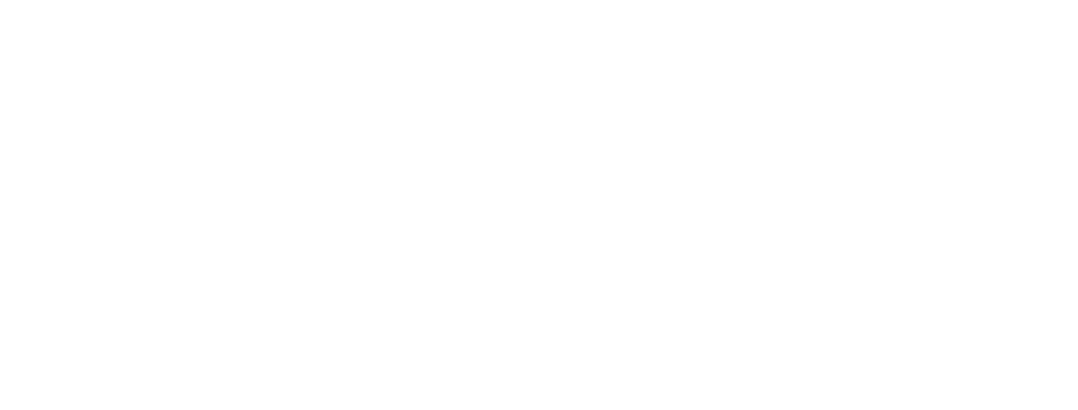
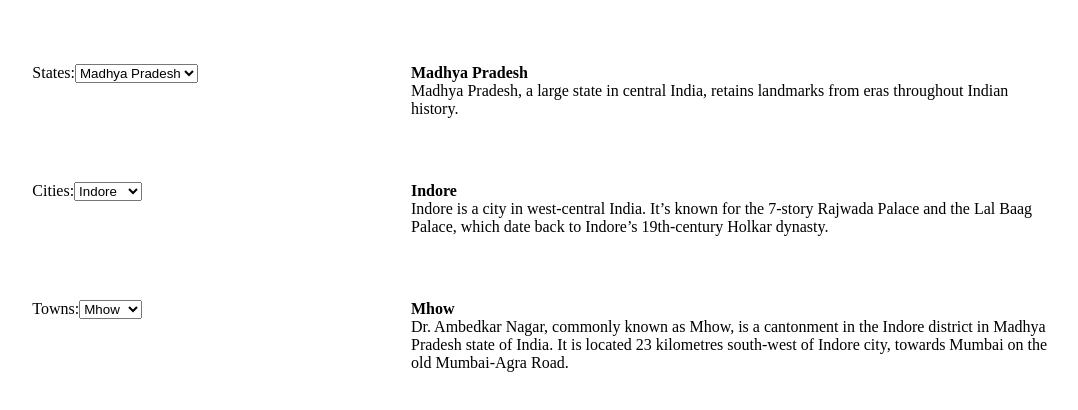
Before and after one commit to shinigami-git/React-will-you-be-my-valentine---Dropdown, a React app: page / in a window 1280 px wide. Shown: the whole page, without its empty margins (37-1115 px from the left). Built offline with nearby package versions, Linux system fonts and the light colour scheme.

Commit message:
added functionalities

```diff
--- a/src/components/App.js
+++ b/src/components/App.js
@@ -1,152 +1,254 @@
-import React, { useState,useReducer } from "react";
+import React, { useState, useReducer } from "react";
 import "./../styles/App.css";
+import City from "./City/City";
+import Landmark from "./Landmark/Landmark";
+import State from "./State/State";
 
+const states = [
+  {
+    name: "Madhya Pradesh",
+    description:
+      "Madhya Pradesh, a large state in central India, retains landmarks from eras throughout Indian history.",
+    city: [
+      {
+        name: "Indore",
+        description:
+          "Indore is a city in west-central India. It’s known for the 7-story Rajwada Palace and the Lal Baag Palace, which date back to Indore’s 19th-century Holkar dynasty.",
+        landmarks: [
+          {
+            name: "Mhow",
+            description:
+              "Dr. Ambedkar Nagar, commonly known as Mhow, is a cantonment in the Indore district in Madhya Pradesh state of India. It is located 23 kilometres south-west of Indore city, towards Mumbai on the old Mumbai-Agra Road.",
+          },
+          {
+            name: "Dewas",
+            description:
+              "Dewas is a city in the Malwa region of the Indian state of Madhya Pradesh. The municipality was formerly the seat of two princely states during the British Raj, Dewas Junior state and Dewas Senior state, ruled by the Puar clan of Maratha.",
+          },
+        ],
+      },
+      {
+        name: "Bhopal",
+        description:
+          "DBhopal is a city in the central Indian state of Madhya Pradesh. It's one of India’s greenest city. There are two main lakes, the Upper Lake and the Lower Lake.",
+        landmarks: [
+          {
+            name: "MANIT",
+            description:
+              "Maulana Azad National Institute of Technology Bhopal is a public technical university located in Bhopal, Madhya Pradesh, India. It is part of a group of publicly funded institutions in India known as National Institutes of Technology. ",
+          },
+          {
+            name: "Berasia",
+            description:
+              "Berasia is a landmark and a nagar palika in Bhopal district in the state of Madhya Pradesh, India. ",
+          },
+        ],
+      },
+      {
+        name: "Gwalior",
+        description:
+          "Gwalior is a city in the central Indian state of Madhya Pradesh. It's known for its palaces and temples, including the Sas Bahu Ka Mandir intricately carved Hindu temple. ",
+        landmarks: [
+          {
+            name: "Ajaypur",
+            description: "Little less known city Ajaypur.",
+          },
+        ],
+      },
+    ],
+  },
+  {
+    name: "Jharkhand",
+    description:
+      "Jharkhand is a state in eastern India. It's known for its waterfalls, the elegant Jain temples of Parasnath Hill and the elephants and tigers of Betla National Park.",
+    city: [
+      {
+        name: "Dhanbad",
+        description:
+          "Dhanbad is the second-most populated city in the Indian state of Jharkhand. It ranks as the 33rd largest city in India and is the 42nd largest million-plus urban agglomeration in India. It is the 96th fastest growing urban area of the world by the City Mayors Foundation.",
+        landmarks: [
+          {
+            name: "IIT(ISM) Dhanbad",
+            description:
+              "Indian Institute of Technology (Indian School of Mines) Dhanbad is a public technical and research university located in Dhanbad, India. It is an Institute of National Importance. IIT has 18 academic departments covering Engineering,",
+          },
+          {
+            name: "Hirapur",
+            description:
+              "Hirapur is a census landmark in Balaghat district in the Indian state of Madhya Pradesh.",
+          },
+        ],
+      },
+      {
+        name: "Wasseypur",
+        description:
+          "Wasseypur is a neighbourhood in the city of Dhanbad in Dhanbad Sadar subdivision of Dhanbad district in the state of Jharkhand in India. ",
+        landmarks: [
+          {
+            name: "Pandey muhalla",
+            description:
+              "Located behind the dhanbad junction is must visit place.",
+          },
+          {
+            name: "MPI Hall",
+            description: "Space for everyone",
+          },
+        ],
+      },
+      {
+        name: "Hazaribagh",
+        description:
+          "Hazaribagh is a city and a municipal corporation in Hazaribagh district in the Indian state of Jharkhand. It is the divisional headquarters of North Chotanagpur division.",
+        landmarks: [
+          {
+            name: "Shaheed Nirmal Mahto Park",
+            description: "Famous for its giant dinosaur structure",
+          },
+          {
+            name: "Gandhi Maidan",
+            description: "Ideal for conduction major events",
+          },
+        ],
+      },
+    ],
+  },
+  {
+    name: "Assam",
+    description:
+      "Assam is a state in northeastern India known for its wildlife, archeological sites and tea plantations. ",
+    city: [
+      {
+        name: "Guwhati",
+        description:
+          "Guwahati is a sprawling city beside the Brahmaputra River in the northeast Indian state of Assam. It’s known for holy sites like the hilltop Kamakhya Temple,",
+        landmarks: [
+          {
+            name: "Ganesh Guri",
+            description: "Famous because of PVR city center.",
+          },
+          {
+            name: "Kalyani Nagar",
+            description: "located near famous Lakshmi Nagar",
+          },
+        ],
+      },
+      {
+        name: "dimapur",
+        description:
+          "Dimapur is a city in Nagaland, India. It is the most populous city of Nagaland and also the most densely populated city in the state with an estimated population of about 250,000.",
+        landmarks: [
+          {
+            name: "City Tower",
+            description: "Giant Tower standing by the road since history.",
+          },
+          {
+            name: "Sunday Market",
+            description: "Famous for its weekend Sale on all items.",
+          },
+        ],
+      },
+      {
+        name: "Tezpur",
+        description:
+          "Tezpur is a landmark and urban agglomeration in Sonitpur district, Assam state, India. Tezpur is located on the banks of the river Brahmaputra, 175 kilometres northeast of Guwahati, and is the largest of the north bank landmarks with a population exceeding 100,000 as per Metropolitan Census 2011.",
+        landmarks: [
+          {
+            name: "Bamuni Hills",
+            description: "Best location for photoshoots",
+          },
+          {
+            name: "Bhujkhowa Bazar",
+            description: "Central Market for Tezpur",
+          },
+        ],
+      },
+    ],
+  },
+  {
+    name: "Bihar",
+    description:
+      "Bihar is a state in East India, bordering Nepal. It is divided by the River Ganges, which floods its fertile plains. Important Buddhist pilgrimage sites include the Bodhi Tree in Bodhgaya's Mahabodhi Temple, under which the Buddha allegedly meditated.",
+    city: [
+      {
+        name: "Patna",
+        description:
+          "Patna is an ancient city that sprawls along the south bank of the Ganges River in Bihar, northeast India.",
+        landmarks: [
+          {
+            name: "Sonpur",
+            description:
+              "Sonpur is a city and sub-division in the Indian state of Bihar, situated on the banks of the River Gandak and Ganges River in the Saran District.",
+          },
+          {
+            name: "Maner",
+            description:
+              "Maner also spelled Maner or Maner Sharif, is a satellite landmark in Patna Metropolitan Region, in the Patna district in the Indian state of Bihar. Maner Sharif lies 24 km west of Patna the capital of Bihar on National Highway 30.",
+          },
+        ],
+      },
+      {
+        name: "Gaya",
+        description:
+          "Gaya is a holy city beside the Falgu River, in the northeast Indian state of Bihar. It’s known for 18th-century Vishnupad Mandir, a riverside temple with an octagonal shrine. Close by, ancient Mangla Gauri Temple is set on a hilltop. ",
+        landmarks: [
+          {
+            name: "Bakraur",
+            description:
+              "Bakraur, sometimes called Bakrour, is a village located slightly east of Bodh Gaya in the state of Bihar, India. It lies directly across the Phalgu River from the landmark of Bodh Gaya, where Gautama Buddha is said to have attained enlightenment.",
+          },
+          {
+            name: "Barachatti",
+            description:
+              "Barachatti is a block in the Gaya district of Bihar, India. Barachatti contains 141 villages and 13 gram panchayat. Sarwan bazar is the biggest and Nimi is the smallest village of Barachatti. The total population in Barachatti sub-district is 142,534 according to the census during 2011 by Indian Government.",
+          },
+        ],
+      },
+      {
+        name: "Darbhanga",
+        description:
+          "Darbhanga is a city and Municipal Corporation in the Indian state of Bihar. It is the 6th largest city of Bihar, only after Patna, Gaya, Bhagalpur, Muzaffarpur and Purnea. It is the headquarters of Darbhanga district and Darbhanga division and was the seat of the Raj Darbhanga and capital of the Mithila region.",
+        landmarks: [
+          {
+            name: "Singhwara",
+            description: "Famous for its Groundnut Market",
+          },
+          {
+            name: "Jale",
+            description: "Famous for its roasted seads market.",
+          },
+        ],
+      },
+    ],
+  },
+];
 
-const states = [{
-	name : "Madhya Pradesh",
-	description:"Madhya Pradesh, a large state in central India, retains landmarks from eras throughout Indian history.",
-	city :[{
-		name : "Indore",
-		description:"Indore is a city in west-central India. It’s known for the 7-story Rajwada Palace and the Lal Baag Palace, which date back to Indore’s 19th-century Holkar dynasty.",
-		landmarks :[{
-			name : "Mhow",
-			description:"Dr. Ambedkar Nagar, commonly known as Mhow, is a cantonment in the Indore district in Madhya Pradesh state of India. It is located 23 kilometres south-west of Indore city, towards Mumbai on the old Mumbai-Agra Road.",
-		},{
-			name : "Dewas",
-			description:"Dewas is a city in the Malwa region of the Indian state of Madhya Pradesh. The municipality was formerly the seat of two princely states during the British Raj, Dewas Junior state and Dewas Senior state, ruled by the Puar clan of Maratha.",
-		}]
-	},{
-		name : "Bhopal",
-		description:"DBhopal is a city in the central Indian state of Madhya Pradesh. It's one of India’s greenest city. There are two main lakes, the Upper Lake and the Lower Lake.",
-		landmarks :[{
-			name : "MANIT",
-			description:"Maulana Azad National Institute of Technology Bhopal is a public technical university located in Bhopal, Madhya Pradesh, India. It is part of a group of publicly funded institutions in India known as National Institutes of Technology. ",
-		},{
-			name: "Berasia",
-			description:"Berasia is a landmark and a nagar palika in Bhopal district in the state of Madhya Pradesh, India. ",
-		}]
-	},{
-		name : "Gwalior",
-		description:"Gwalior is a city in the central Indian state of Madhya Pradesh. It's known for its palaces and temples, including the Sas Bahu Ka Mandir intricately carved Hindu temple. ",
-		landmarks :[{
-			name : "Ajaypur",
-			description:"Little less known city Ajaypur.",
-		}]
-	}]
-},{
-	name : "Jharkhand",
-	description:"Jharkhand is a state in eastern India. It's known for its waterfalls, the elegant Jain temples of Parasnath Hill and the elephants and tigers of Betla National Park.",
-	city :[{
-		name : "Dhanbad",
-		description:"Dhanbad is the second-most populated city in the Indian state of Jharkhand. It ranks as the 33rd largest city in India and is the 42nd largest million-plus urban agglomeration in India. It is the 96th fastest growing urban area of the world by the City Mayors Foundation.",
-		landmarks :[{
-			name : "IIT(ISM) Dhanbad",
-			description:"Indian Institute of Technology (Indian School of Mines) Dhanbad is a public technical and research university located in Dhanbad, India. It is an Institute of National Importance. IIT has 18 academic departments covering Engineering,",
-		},{
-			name : "Hirapur",
-			description:"Hirapur is a census landmark in Balaghat district in the Indian state of Madhya Pradesh.",
-		}]
-	},{
-		name : "Wasseypur",
-		description:"Wasseypur is a neighbourhood in the city of Dhanbad in Dhanbad Sadar subdivision of Dhanbad district in the state of Jharkhand in India. ",
-		landmarks :[{
-			name : "Pandey muhalla",
-			description:"Located behind the dhanbad junction is must visit place.",
-		},{
-			name : "MPI Hall",
-			description:"Space for everyone",
-		}]
-	},{
-		name : "Hazaribagh",
-		description:"Hazaribagh is a city and a municipal corporation in Hazaribagh district in the Indian state of Jharkhand. It is the divisional headquarters of North Chotanagpur division.",
-		landmarks :[{
-			name : "Shaheed Nirmal Mahto Park",
-			description:"Famous for its giant dinosaur structure",
-		},{
-			name : "Gandhi Maidan",
-			description:"Ideal for conduction major events",
-		}]
-	}]
-},{
-	name : "Assam",
-	description:"Assam is a state in northeastern India known for its wildlife, archeological sites and tea plantations. ",
-	city :[{
-		name : "Guwhati",
-		description:"Guwahati is a sprawling city beside the Brahmaputra River in the northeast Indian state of Assam. It’s known for holy sites like the hilltop Kamakhya Temple,",
-		landmarks :[{
-			name : "Ganesh Guri",
-			description:"Famous because of PVR city center.",
-		},{
-			name : "Kalyani Nagar",
-			description:"located near famous Lakshmi Nagar",
-		}]
-	},{
-		name : "dimapur",
-		description:"Dimapur is a city in Nagaland, India. It is the most populous city of Nagaland and also the most densely populated city in the state with an estimated population of about 250,000.",
-		landmarks :[{
-			name : "City Tower",
-			description:"Giant Tower standing by the road since history.",
-		},{
-			name : "Sunday Market",
-			description:"Famous for its weekend Sale on all items.",
-		}]
-	},{
-		name : "Tezpur",
-		description:"Tezpur is a landmark and urban agglomeration in Sonitpur district, Assam state, India. Tezpur is located on the banks of the river Brahmaputra, 175 kilometres northeast of Guwahati, and is the largest of the north bank landmarks with a population exceeding 100,000 as per Metropolitan Census 2011.",
-		landmarks :[{
-			name : "Bamuni Hills",
-			description:"Best location for photoshoots",
-		},{
-			name : "Bhujkhowa Bazar",
-			description:"Central Market for Tezpur",
-		}]
-	}]
-},{
-	name : "Bihar",
-	description:"Bihar is a state in East India, bordering Nepal. It is divided by the River Ganges, which floods its fertile plains. Important Buddhist pilgrimage sites include the Bodhi Tree in Bodhgaya's Mahabodhi Temple, under which the Buddha allegedly meditated.",
-	city :[{
-		name : "Patna",
-		description:"Patna is an ancient city that sprawls along the south bank of the Ganges River in Bihar, northeast India.",
-		landmarks :[{
-			name : "Sonpur",
-			description:"Sonpur is a city and sub-division in the Indian state of Bihar, situated on the banks of the River Gandak and Ganges River in the Saran District.",
-		},{
-			name : "Maner",
-			description:"Maner also spelled Maner or Maner Sharif, is a satellite landmark in Patna Metropolitan Region, in the Patna district in the Indian state of Bihar. Maner Sharif lies 24 km west of Patna the capital of Bihar on National Highway 30.",
-		}]
-	},{
-		name : "Gaya",
-		description:"Gaya is a holy city beside the Falgu River, in the northeast Indian state of Bihar. It’s known for 18th-century Vishnupad Mandir, a riverside temple with an octagonal shrine. Close by, ancient Mangla Gauri Temple is set on a hilltop. ",
-		landmarks :[{
-			name : "Bakraur",
-			description:"Bakraur, sometimes called Bakrour, is a village located slightly east of Bodh Gaya in the state of Bihar, India. It lies directly across the Phalgu River from the landmark of Bodh Gaya, where Gautama Buddha is said to have attained enlightenment.",
-		},{
-			name : "Barachatti",
-			description:"Barachatti is a block in the Gaya district of Bihar, India. Barachatti contains 141 villages and 13 gram panchayat. Sarwan bazar is the biggest and Nimi is the smallest village of Barachatti. The total population in Barachatti sub-district is 142,534 according to the census during 2011 by Indian Government.",
-		}]
-	},{
-		name : "Darbhanga",
-		description:"Darbhanga is a city and Municipal Corporation in the Indian state of Bihar. It is the 6th largest city of Bihar, only after Patna, Gaya, Bhagalpur, Muzaffarpur and Purnea. It is the headquarters of Darbhanga district and Darbhanga division and was the seat of the Raj Darbhanga and capital of the Mithila region.",
-		landmarks :[{
-			name : "Singhwara",
-			description:"Famous for its Groundnut Market",
-		},{
-			name : "Jale",
-			description:"Famous for its roasted seads market.",
-		}]
-	}]
-}];
-
-
-function App()
-{
-	// Do not alter/remove main div
-	return (
-	<div id="main">
-
-	</div>
-	);
+function App() {
+  const [selectedState, setSelectedState] = useState(0);
+  const [selectedCity, setSelectedCity] = useState(0);
+  const [selectedLandmark, setSelectedLandmark] = useState(0);
+  // Do not alter/remove main div
+  return (
+    <div id="main">
+      <State
+        states={states}
+        selectedState={selectedState}
+        setSelectedState={setSelectedState}
+      />
+      <City
+        states={states}
+        selectedState={selectedState}
+        selectedCity={selectedCity}
+        setSelectedCity={setSelectedCity}
+      />
+      <Landmark
+        states={states}
+        selectedState={selectedState}
+        selectedCity={selectedCity}
+        selectedLandmark={selectedLandmark}
+        setSelectedLandmark={setSelectedLandmark}
+      />
+    </div>
+  );
 }
 
-
 export default App;
--- /dev/null
+++ b/src/components/City/City.js
@@ -0,0 +1,33 @@
+import React from 'react'
+
+const City = ({states,selectedCity,setSelectedCity,selectedState}) => {
+    const handleCitySelect =(event) => {
+        setSelectedCity(event.target.value);
+    };
+    return (
+        <div className="container">
+      <div className="display-option">
+        <label htmlFor="city">Cities:</label>
+        <select id="city" value={selectedCity} onChange={handleCitySelect}>
+          {states[selectedState].city.map((item, itemIndex) => {
+            return (
+              <option key={itemIndex} value={itemIndex}>
+                {item.name}
+              </option>
+            );
+          })}
+        </select>
+
+      </div>
+      <div className="display-info">
+      <div id="city-name" style={{fontWeight:"bold"}}>{states[selectedState].city[selectedCity].name}</div>
+        <div id="city-description">
+          {states[selectedState].city[selectedCity].description}
+        </div>
+      </div>
+      <br />
+    </div>
+    )
+}
+
+export default City
--- /dev/null
+++ b/src/components/Landmark/Landmark.js
@@ -0,0 +1,33 @@
+import React from 'react'
+
+const Landmark = ({states,selectedState,selectedCity,selectedLandmark,setSelectedLandmark}) => {
+    const handleLandmarkSelect = (event) => {
+        setSelectedLandmark(event.target.value);
+    };
+    return (
+        <div className="container">
+      <div className="display-option">
+        <label htmlFor="landmark">Towns:</label>
+        <select id="landmark" value={selectedLandmark} onChange={handleLandmarkSelect}>
+          {states[selectedState].city[selectedCity].landmarks.map((item, itemIndex) => {
+            return (
+              <option key={itemIndex} value={itemIndex}>
+                {item.name}
+              </option>
+            );
+          })}
+        </select>
+
+      </div>
+      <div className="display-info">
+      <div id="landmark-name" style={{fontWeight:"bold"}}>{states[selectedState].city[selectedCity].landmarks[selectedLandmark].name}</div>
+        <div id="landmark-description">
+          {states[selectedState].city[selectedCity].landmarks[selectedLandmark].description}
+        </div>
+      </div>
+      <br />
+    </div>
+    )
+}
+
+export default Landmark
--- /dev/null
+++ b/src/components/State/State.js
@@ -0,0 +1,34 @@
+import React from "react";
+
+const State = ({ states, selectedState, setSelectedState }) => {
+  const handleStateSelect = (event) => {
+    setSelectedState(event.target.value);
+  };
+
+  return (
+    <div className="container">
+      <div className="display-option">
+        <label htmlFor="state">States:</label>
+        <select id="state" value={selectedState} onChange={handleStateSelect}>
+          {states.map((item, itemIndex) => {
+            return (
+              <option key={itemIndex} value={itemIndex}>
+                {item.name}
+              </option>
+            );
+          })}
+        </select>
+
+      </div>
+      <div className="display-info">
+        <div id="state-name" style={{fontWeight:"bold"}}>{states[selectedState].name}</div>
+        <div id="state-description">
+          {states[selectedState].description}
+        </div>
+      </div>
+      <br />
+    </div>
+  );
+};
+
+export default State;
--- a/src/styles/App.css
+++ b/src/styles/App.css
@@ -14,3 +14,15 @@ button{
 .bg-pink{
 	background-color:pink;
 }
+.container{
+    display: flex;
+    width: 100%;
+    justify-content: space-around;
+    margin: 8vh 0;
+}
+.display-info{
+    width: 50vw;
+}
+.display-option{
+    width: 20vw;
+}
```
